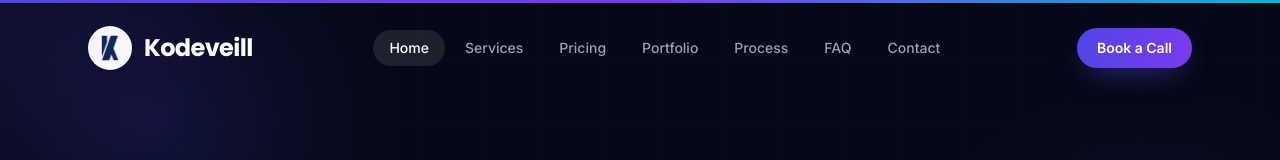
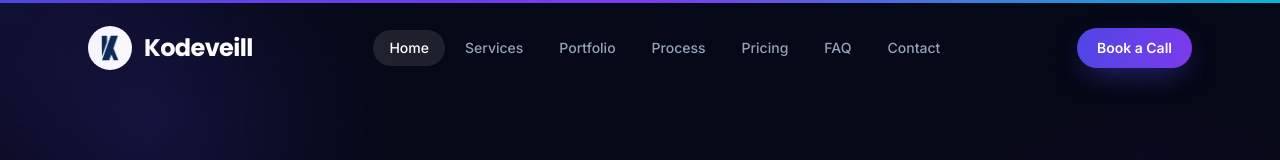
Before and after one commit to hashmiii14/Kodeveill, a React (Create React App) app in the folder frontend/: page / in a window 1280 px wide. Shown: the top 160 px of the page. Built offline with nearby package versions, Linux system fonts and the light colour scheme.

Commit message:
Update navigation and section order: Home -> Services -> Portfolio -> Process -> Pricing

```diff
--- a/frontend/src/App.js
+++ b/frontend/src/App.js
@@ -41,12 +41,13 @@ function App() {
         <WhyChooseUs />
         <Portfolio />
         <Process />
+        <Pricing />
         <Testimonials />
         <FAQ />
         <CTA />
         <Contact />
-        <Pricing />
       </main>
+
 
 
       <Footer />
--- a/frontend/src/data/content.js
+++ b/frontend/src/data/content.js
@@ -9,12 +9,13 @@ import {
 export const NAV_LINKS = [
   { label: "Home", id: "home" },
   { label: "Services", id: "services" },
-  { label: "Pricing", id: "pricing" },
   { label: "Portfolio", id: "portfolio" },
   { label: "Process", id: "process" },
+  { label: "Pricing", id: "pricing" },
   { label: "FAQ", id: "faq" },
   { label: "Contact", id: "contact" },
 ];
+
 
 
 export const STATS = [
```
